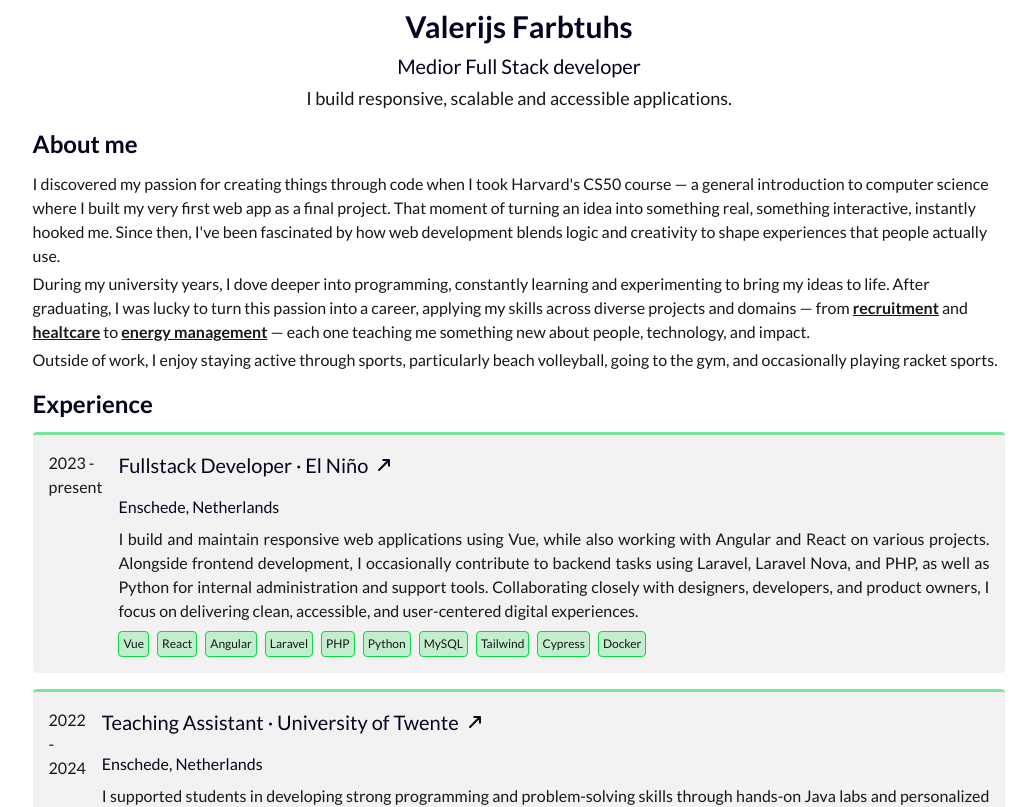
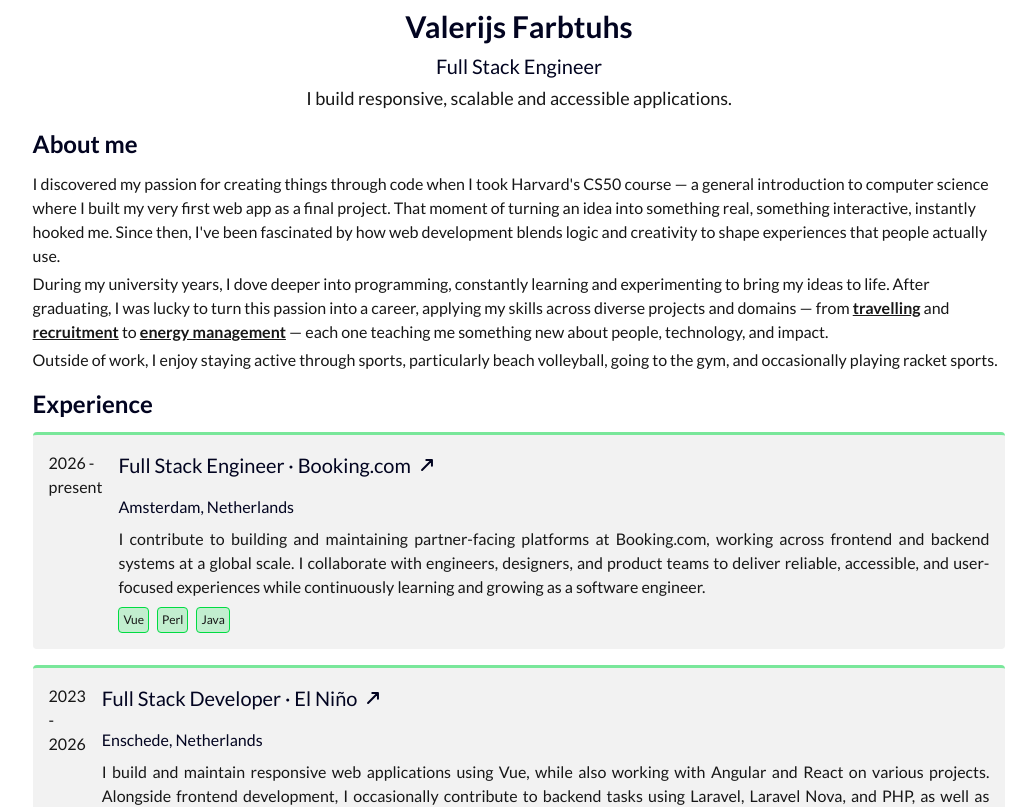
Before and after one commit to valerijs-f/personal-page, a Nuxt app: page /Home in a window 1280 px wide. Shown: the top 807 px of the page, without its empty margins (121-1157 px from the left). Built offline with nearby package versions, Linux system fonts and the light colour scheme.

Commit message:
feat(experience): add Booking.com experience

```diff
--- a/app/content/text.ts
+++ b/app/content/text.ts
@@ -7,7 +7,7 @@ export type AboutSegment = string | { link: true; href: string; text: string }
 export const text = {
   home: {
     name: 'Valerijs Farbtuhs',
-    tagline: 'Medior Full Stack developer',
+    tagline: 'Full Stack Engineer',
     subtitle: 'I build responsive, scalable and accessible applications.',
     about: {
       title: 'About me',
@@ -15,9 +15,9 @@ export const text = {
         "I discovered my passion for creating things through code when I took Harvard's CS50 course — a general introduction to computer science where I built my very first web app as a final project. That moment of turning an idea into something real, something interactive, instantly hooked me. Since then, I've been fascinated by how web development blends logic and creativity to shape experiences that people actually use.",
       paragraph2Parts: [
         'During my university years, I dove deeper into programming, constantly learning and experimenting to bring my ideas to life. After graduating, I was lucky to turn this passion into a career, applying my skills across diverse projects and domains — from ',
+        { link: true, href: 'https://www.booking.com/', text: 'travelling' },
+        ' and ',
         { link: true, href: 'https://www.thuisbezorgd.nl/en/courier', text: 'recruitment' },
-        ' and ',
-        { link: true, href: 'https://zorgselect.nl/', text: 'healtcare' },
         ' to ',
         { link: true, href: 'https://vrm.victronenergy.com/', text: 'energy management' },
         ' — each one teaching me something new about people, technology, and impact.',
@@ -33,8 +33,17 @@ export const text = {
     },
     experiences: [
       {
-        period: '2023 - present',
-        role: 'Fullstack Developer',
+        period: '2026 - present',
+        role: 'Full Stack Engineer',
+        company: 'Booking.com',
+        companyUrl: 'https://www.booking.com/',
+        location: 'Amsterdam, Netherlands',
+        skills: ['Vue','Perl','Java'],
+        description: `I contribute to building and maintaining partner-facing platforms at Booking.com, working across frontend and backend systems at a global scale. I collaborate with engineers, designers, and product teams to deliver reliable, accessible, and user-focused experiences while continuously learning and growing as a software engineer.`,
+      },
+      {
+        period: '2023 - 2026',
+        role: 'Full Stack Developer',
         company: 'El Niño',
         companyUrl: 'https://elnino.tech/',
         location: 'Enschede, Netherlands',
```
